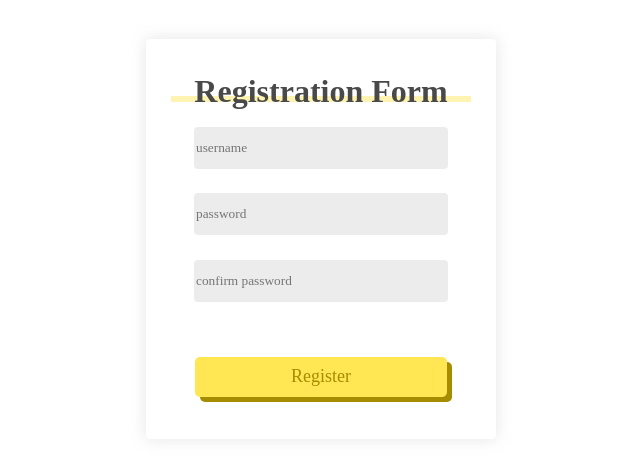
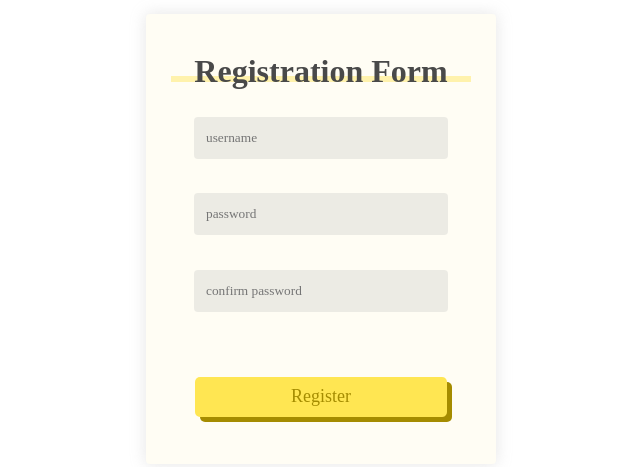
Before and after one commit to sathyakarthikjjp/Sports-club, a plain HTML site: page index.html in a window 1280 px wide. Shown: the part 169-636 px from the top of the page, without its empty margins (319-959 px from the left). Drawn offline with Linux system fonts and the light colour scheme.

Commit message:
css changes

```diff
--- a/style.css
+++ b/style.css
@@ -9,13 +9,14 @@ body {
   font-family: Poppins;
 }
 .form {
-  height: 400px;
+  height: 450px;
   width: 350px;
   display: flex;
   flex-direction: column;
   justify-content: space-around;
   align-items: center;
   border-radius: 4px;
+  background-color: #fffdf4;
   box-shadow: 0 0 15px 1px rgba(165, 165, 165, 0.26);
 }
 .register {
@@ -62,9 +63,13 @@ body {
   background-color: #ffe55271;
   width: 300px;
   height: 6px;
-  margin-top: -60px;
+  margin-top: -70px;
 }
 .form > h1 {
   color: rgb(73, 73, 73);
   z-index: 1;
 }
+::placeholder {
+  position: relative;
+  left: 10px;
+}
```
